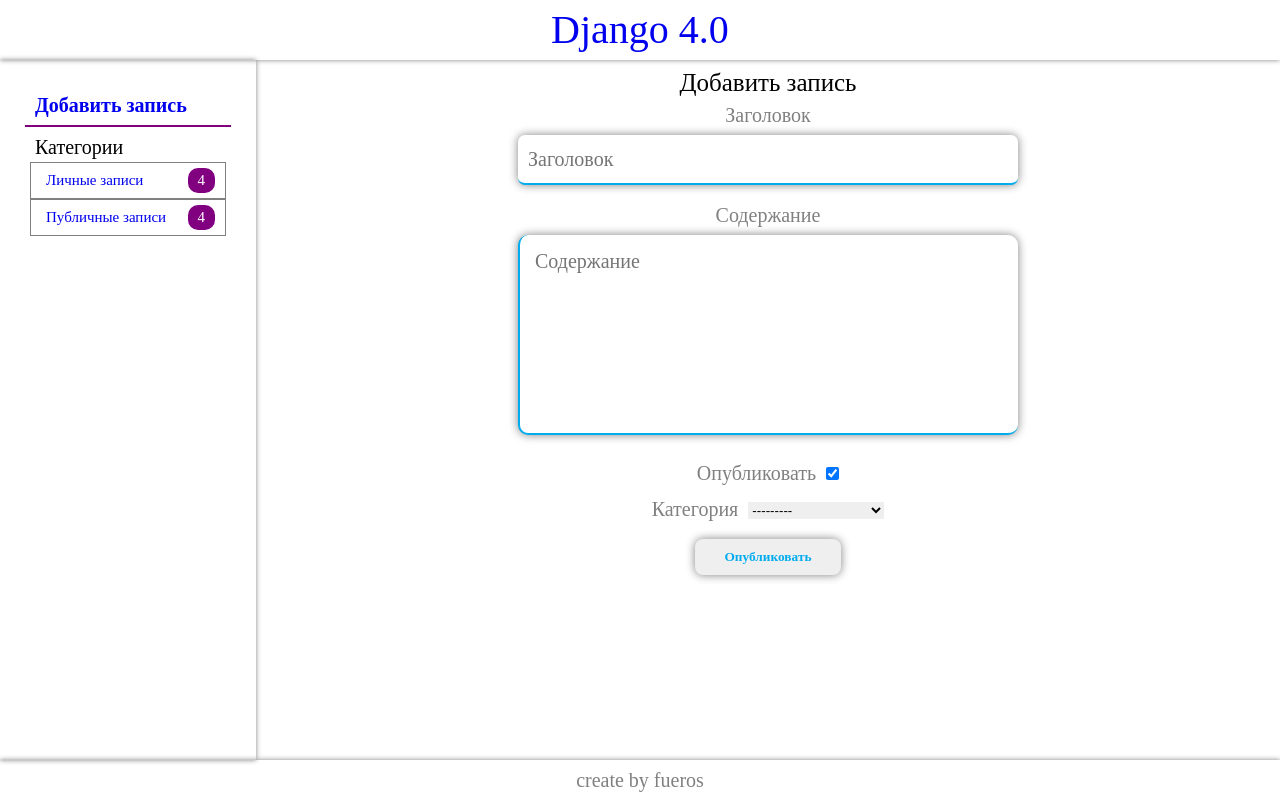
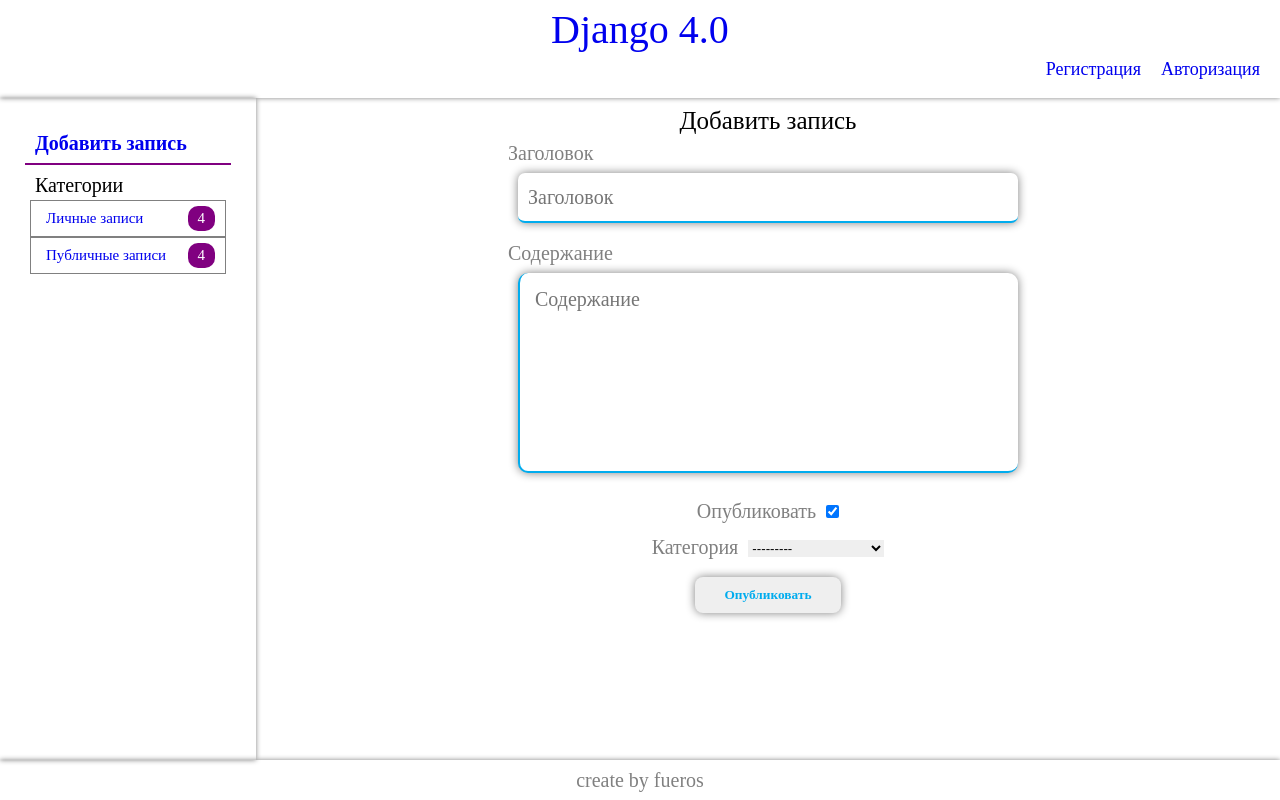
Before and after one commit to Jardinesdelareina/django-4.0, a Django app: page /notes/create/ in a window 1280 px wide. Run offline with Django 4.2, Linux system fonts and the light colour scheme; a user stored in the database is signed in; data comes from the database, SQL or seed files in the repository; both versions use the stored data as it was after the commit.

Commit message:
регистрация, message.error

```diff
--- a/blog/admin.py
+++ b/blog/admin.py
@@ -27,5 +27,5 @@
 admin.site.register(Blog, BlogAdmin)
 admin.site.register(Category, CategoryAdmin)
 
-admin.site.site_title = 'Блог fueros'
+admin.site.site_title = 'Backend на Python'
 admin.site.site_header = 'Управление записями'
--- a/blog/forms.py
+++ b/blog/forms.py
@@ -1,8 +1,10 @@
 from django import forms
-from .models import Category, Blog
-from django.forms import ModelForm, TextInput, Textarea, Select
+from .models import Blog
+from django.forms import ModelForm
 import re
 from django.core.exceptions import ValidationError
+from django.contrib.auth.forms import UserCreationForm
+from django.contrib.auth.models import User
 
 # Форма не связана с моделью
 
@@ -76,3 +78,14 @@
         if re.match(r'\d', text):
             raise ValidationError('Содержание записи не должно начинаться с цифры')
         return text
+
+
+class UserRegisterForm(UserCreationForm):
+    username = forms.CharField(label='Логин', widget=forms.TextInput(attrs={'class': 'input'}))
+    email = forms.EmailField(label='Email', widget=forms.EmailInput(attrs={'class': 'input'}))
+    password1 = forms.CharField(label='Пароль', widget=forms.PasswordInput(attrs={'class': 'input'}))
+    password2 = forms.CharField(label='Повторите пароль', widget=forms.PasswordInput(attrs={'class': 'input'}))
+
+    class Meta:
+        model = User
+        fields = ['username', 'email', 'password1', 'password2']
--- a/blog/urls.py
+++ b/blog/urls.py
@@ -6,4 +6,6 @@
     path('category/<int:category_id>/', BlogCategory.as_view(), name='category'),
     path('notes/create/', BlogCreateView.as_view(), name='add_note'),
     path('notes/<int:pk>/', BlogDetailView.as_view(), name='view_note'),
+    path('register/', register, name='register'),
+    path('login/', login, name='login'),
 ]
--- a/blog/views.py
+++ b/blog/views.py
@@ -1,9 +1,11 @@
+from django.shortcuts import redirect, render
 from .models import Blog, Category
-from .forms import BlogForm
+from .forms import BlogForm, UserRegisterForm
 from django.views.generic import ListView, DetailView, CreateView
 from django.urls import reverse_lazy
 from .utils import HelloMixin
 from django.contrib.auth.mixins import LoginRequiredMixin
+from django.contrib import messages
 
 # Создавайте свои представления здесь.
 
@@ -57,3 +59,24 @@
     template_name = 'blog/add_note.html'
     success_url = reverse_lazy('home')   # Выполняет функцию redirect
     login_url = '/admin/'
+
+
+def register(request):
+    if request.method == 'POST':
+        form = UserRegisterForm(request.POST)
+        if form.is_valid:
+            form.save()
+            messages.success(request, 'Регистрация успешно завершена')
+            return redirect('login')
+        else:
+            messages.error(request, 'Ошибка при регистрации')
+    else:
+        form = UserRegisterForm()
+    context = {
+        'form': form
+    }
+    return render(request, 'blog/register.html', context)
+
+
+def login(request):
+    return render(request, 'blog/login.html')
--- a/myapp/static/myapp/style/style.css
+++ b/myapp/static/myapp/style/style.css
@@ -68,6 +68,13 @@
 h1, h2, h3, h4, h5, h6 {
   font-size: inherit;
   font-weight: inherit;
+}
+
+.wrapper main content .alert__error, .wrapper main content .alert__success, .wrapper main content .alert__other {
+  padding: 10px;
+  margin: 20px;
+  font-size: 18px;
+  text-align: center;
 }
 
 form .button {
@@ -226,6 +233,20 @@
   font-weight: 700;
 }
 
+.wrapper header .auth {
+  display: -webkit-box;
+  display: -ms-flexbox;
+  display: flex;
+  -webkit-box-pack: end;
+      -ms-flex-pack: end;
+          justify-content: end;
+  font-size: 18px;
+}
+
+.wrapper header .auth div {
+  padding: 10px;
+}
+
 .wrapper main {
   display: -webkit-box;
   display: -ms-flexbox;
@@ -285,6 +306,24 @@
       -ms-flex: 0 1 80%;
           flex: 0 1 80%;
   margin: 0 auto;
+}
+
+.wrapper main content .alert__error {
+  color: brown;
+  -webkit-box-shadow: 0 0 10px brown;
+          box-shadow: 0 0 10px brown;
+}
+
+.wrapper main content .alert__success {
+  color: green;
+  -webkit-box-shadow: 0 0 10px green;
+          box-shadow: 0 0 10px green;
+}
+
+.wrapper main content .alert__other {
+  color: gray;
+  -webkit-box-shadow: 0 0 10px gray;
+          box-shadow: 0 0 10px gray;
 }
 
 .wrapper main content .paginator {
@@ -410,10 +449,6 @@
   font-size: 15px;
 }
 
-form p {
-  text-align: center;
-}
-
 form .form__title {
   font-size: 25px;
   color: black;
--- a/myapp/static/myapp/style/style.scss
+++ b/myapp/static/myapp/style/style.scss
@@ -2,6 +2,13 @@
 
 $color__twitter: rgb(0, 172, 238);
 $color__purple: rgb(128, 0, 128);
+
+%alert {
+    padding: 10px;
+    margin: 20px;
+    font-size: 18px;
+    text-align: center;
+}
 
 %button {
     text-decoration: none;
@@ -103,6 +110,14 @@
             font-size: 20px;
             font-weight: 700;
         }
+        .auth {
+            display: flex;
+            justify-content: end;
+            font-size: 18px;
+            div {
+                padding: 10px;
+            }
+        }
     }
     main {
         display: flex;
@@ -144,6 +159,21 @@
         content {
             flex: 0 1 80%;
             margin: 0 auto;
+            .alert__error {
+                @extend %alert;
+                color: brown;
+                box-shadow: 0 0 10px brown;
+            }
+            .alert__success {
+                @extend %alert;
+                color: green;
+                box-shadow: 0 0 10px green;
+            }
+            .alert__other {
+                @extend %alert;
+                color: gray;
+                box-shadow: 0 0 10px gray;
+            }
             .paginator {
                 display: flex;
                 justify-content: center;
@@ -228,9 +258,6 @@
         padding: 5px;
         font-size: 15px;
     }
-    p {
-        text-align: center;
-    }
     .form__title {
         font-size: 25px;
         color: black;
--- a/templates/base.html
+++ b/templates/base.html
@@ -17,12 +17,11 @@
         <main>
             <nav>{% block sidebar %}{% endblock %}</nav>
             <content>
+                {% include 'include/_messages.html' %}
+
                 {% block content %}{% endblock %}
-                {% if page_obj.has_other_pages %}
-                <div class="paginator">
-                    {% include 'include/_paginator.html' %}
-                </div>
-                {% endif %}
+
+                {% include 'include/_paginator.html' %}
             </content>
         </main>
         <footer>
--- a/templates/include/_header.html
+++ b/templates/include/_header.html
@@ -1 +1,5 @@
 <div class="mixin">{{ mixin_prop }}</div><a href="{% url 'home' %}"><span>Django 4.0</span></a>
+<div class="auth">
+    <div><a href="{% url 'register' %}">Регистрация</a></div>
+    <div><a href="{% url 'login' %}">Авторизация</a></div>
+</div>
--- /dev/null
+++ b/templates/include/_messages.html
@@ -0,0 +1,11 @@
+{% if messages %}
+    {% for message in messages %}
+        {% if message.tags == success %}
+        <div class="alert__success">{{ message }}</div>
+        {% elif message.tags == error %}
+        <div class="alert__error">{{ message }}</div>
+        {% else %}
+        <div class="alert__other">{{ message }}</div>
+        {% endif %}
+    {% endfor %}
+{% endif %}
--- a/templates/include/_paginator.html
+++ b/templates/include/_paginator.html
@@ -1,13 +1,16 @@
+{% if page_obj.has_other_pages %}
+<div class="paginator">
     {% if page_obj.has_previous %}
     <div><a href="?page={{ page_obj.previous_page_number }}">Назад</a></div>
     {% endif %}
     {% for p in page_obj.paginator.page_range %}
         {% if page_obj.number == p %}
         <div class="paginatop__active"><a href="?page={{ p }}">{{ p }}</a></div>
-    {% elif p > page_obj.number|add:-3 and p < page_obj.number|add:3 %}
-    <div><a href="?page={{ p }}">{{ p }}</a></div>
+        {% elif p > page_obj.number|add:-3 and p < page_obj.number|add:3 %} <div><a href="?page={{ p }}">{{ p }}</a></div>
         {% endif %}
     {% endfor %}
     {% if page_obj.has_next %}
     <div><a href="?page={{ page_obj.next_page_number }}">Вперед</a></div>
     {% endif %}
+</div>
+{% endif %}
```
Also changed, not shown: blog/templates/blog/login.html (added, +9 -0 lines), blog/templates/blog/register.html (added, +17 -0 lines), db.sqlite3. Lines whose indentation alone changed are shown as unchanged.
